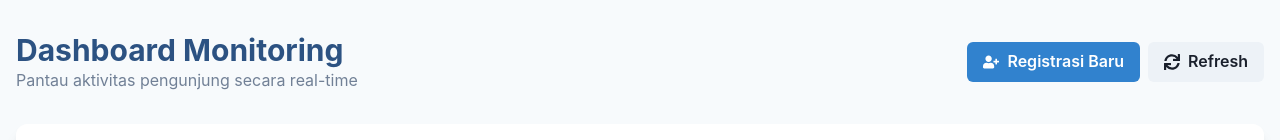
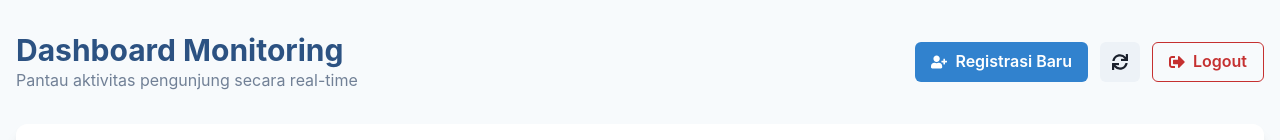
Before and after one commit to Nyanns/bkn-visitor-app, a React app in the folder frontend/: page /admin/dashboard in a window 1280 px wide. Shown: the top 140 px of the page. Built offline with nearby package versions, Linux system fonts and the light colour scheme; no server answers; sample sign-in values are in the browser's storage; the HTML template or start-up script is replaced by a standard one.

Commit message:
Final Polish: Added Admin Dashboard, Logout Logic & Fixed Routing

```diff
--- a/frontend/src/pages/AdminDashboard.jsx
+++ b/frontend/src/pages/AdminDashboard.jsx
@@ -3,9 +3,10 @@ import { useState, useEffect } from 'react';
 import {
     Box, Table, Thead, Tbody, Tr, Th, Td, Badge, Heading,
     Container, Image, Text, Button, HStack, Input, InputGroup,
-    InputLeftElement, Card, CardBody, useToast, Spinner, Center
+    InputLeftElement, Card, CardBody, useToast, Spinner, Center,
+    IconButton, Tooltip
 } from '@chakra-ui/react';
-import { FaSearch, FaSync, FaUserPlus, FaFileExport } from 'react-icons/fa';
+import { FaSearch, FaSync, FaUserPlus, FaSignOutAlt } from 'react-icons/fa';
 import { useNavigate } from 'react-router-dom';
 import api from '../api';
 
@@ -16,14 +17,17 @@ function AdminDashboard() {
     const navigate = useNavigate();
     const toast = useToast();
 
-    // Fungsi ambil data dari Backend
     const fetchLogs = async () => {
         setLoading(true);
         try {
             const response = await api.get('/admin/logs');
             setLogs(response.data);
         } catch (error) {
-            toast({ title: "Gagal memuat data", status: "error" });
+            toast({ title: "Gagal memuat data", status: "error", position: "top" });
+            // Jika token expired, otomatis logout
+            if (error.response && error.response.status === 401) {
+                handleLogout();
+            }
         } finally {
             setLoading(false);
         }
@@ -33,7 +37,18 @@ function AdminDashboard() {
         fetchLogs();
     }, []);
 
-    // Format Tanggal & Jam (Indonesia)
+    // --- FUNGSI LOGOUT (BARU) ---
+    const handleLogout = () => {
+        // 1. Hapus Token dari Saku (LocalStorage)
+        localStorage.removeItem('adminToken');
+
+        // 2. Beri pesan
+        toast({ title: "Logout Berhasil", status: "info", position: "top" });
+
+        // 3. Tendang ke Halaman Login
+        navigate('/admin/login');
+    };
+
     const formatTime = (isoString) => {
         if (!isoString) return "-";
         return new Date(isoString).toLocaleString('id-ID', {
@@ -41,7 +56,6 @@ function AdminDashboard() {
         });
     };
 
-    // Filter pencarian
     const filteredLogs = logs.filter(log =>
         log.full_name.toLowerCase().includes(searchTerm.toLowerCase()) ||
         log.institution.toLowerCase().includes(searchTerm.toLowerCase()) ||
@@ -58,17 +72,33 @@ function AdminDashboard() {
                         <Heading color="blue.700" size="lg">Dashboard Monitoring</Heading>
                         <Text color="gray.500">Pantau aktivitas pengunjung secara real-time</Text>
                     </Box>
-                    <HStack>
+
+                    <HStack spacing={3}>
+                        {/* Tombol Registrasi */}
                         <Button
                             leftIcon={<FaUserPlus />}
                             colorScheme="blue"
-                            onClick={() => navigate('/admin/register')} // Pastikan alamatnya '/admin/register'
+                            onClick={() => navigate('/admin/register')}
                         >
                             Registrasi Baru
                         </Button>
-                        {/* Tombol Refresh Manual */}
-                        <Button leftIcon={<FaSync />} onClick={fetchLogs} isLoading={loading}>
-                            Refresh
+
+                        {/* Tombol Refresh */}
+                        <IconButton
+                            icon={<FaSync />}
+                            aria-label="Refresh Data"
+                            onClick={fetchLogs}
+                            isLoading={loading}
+                        />
+
+                        {/* --- TOMBOL LOGOUT (BARU) --- */}
+                        <Button
+                            leftIcon={<FaSignOutAlt />}
+                            colorScheme="red"
+                            variant="outline"
+                            onClick={handleLogout}
+                        >
+                            Logout
                         </Button>
                     </HStack>
                 </HStack>
```
